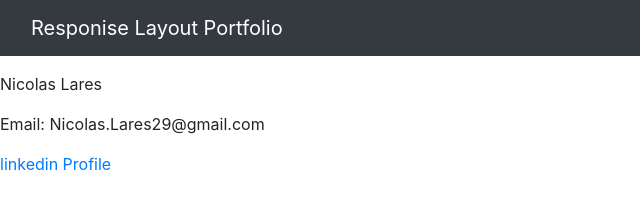
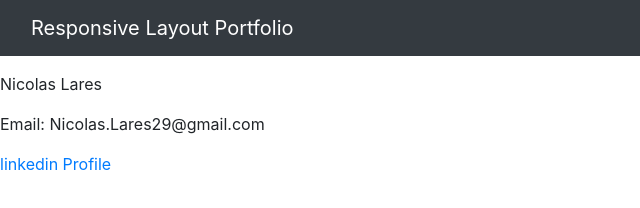
Before and after one commit to Nick-Lares/Responsive-Layout-Portfolio, a plain HTML site: page contact.html in a window 1280 px wide. Shown: the full height of the page, 0-640 px from the left. Drawn offline with nearby package versions, Linux system fonts and the light colour scheme.

Commit message:
Second commit to github repo

```diff
--- a/contact.html
+++ b/contact.html
@@ -10,7 +10,7 @@
 <body>
     <nav class="navbar navbar-expand-md navbar-dark bg-dark mb-3">
         <div class="container-fluid">
-          <a href="#" class="navbar-brand mr-3">Responise Layout Portfolio</a>
+          <a href="#" class="navbar-brand mr-3">Responsive Layout Portfolio</a>
           <div class="navbar-header">
           </div>
           <ul class="nav navbar-nav">
```
Also changed, not shown: index.html (+1 -1 lines), portfolio.html (+1 -1 lines).
